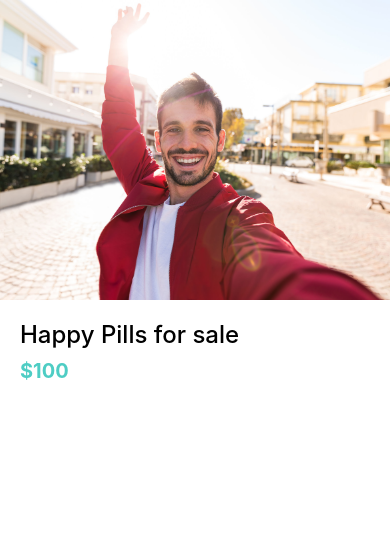
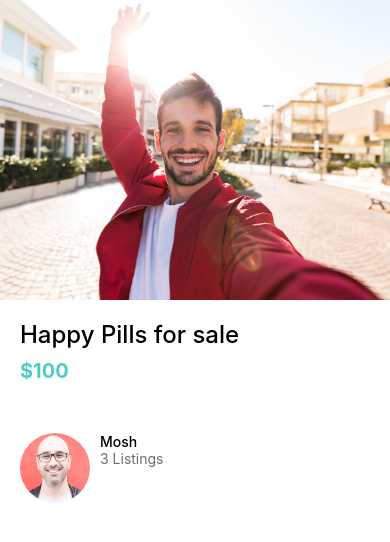
Before and after one commit to waddal/React-Native-Project, a React Native app: screen / in a window 390 px wide. Shown: the top 542 px of the page. Built offline with nearby package versions, Linux system fonts and the light colour scheme.

Commit message:
reusable userComponent created

```diff
--- a/app/colors/index.js
+++ b/app/colors/index.js
@@ -3,5 +3,6 @@
     secondary: "#4ECDC4",
     accent: "#31393C",
     black: "#212121",
-    white: "#F8F8FF"
+    white: "#F8F8FF",
+    grey: "#6E6E69"
 };
--- /dev/null
+++ b/app/components/ListItem.js
@@ -0,0 +1,37 @@
+import React from "react";
+import { View, Image, StyleSheet } from "react-native";
+
+import { colors } from "../colors";
+import AppText from "./AppText";
+
+function ListItem({ title, subTitle, image }) {
+  return (
+    <View style={styles.container}>
+      <Image style={styles.image} source={image} />
+      <View>
+          <AppText style={styles.title}>{title}</AppText>
+          <AppText style={styles.subTitle}>{subTitle}</AppText>
+      </View>
+    </View>
+  );
+}
+
+export default ListItem;
+
+const styles = StyleSheet.create({
+  container: {
+    flexDirection: "row",
+  },
+  image: {
+      width: 70,
+      height: 70,
+      borderRadius: 35,
+      marginRight: 10,
+  },
+  title: {
+    fontWeight: '500',
+  },
+  subTitle: {
+      color: colors.grey,
+  }
+});
--- a/app/screens/ListingsScreen.js
+++ b/app/screens/ListingsScreen.js
@@ -1,7 +1,9 @@
 import React from "react";
 import { View, Image, StyleSheet } from "react-native";
+
 import { colors } from "../colors";
 import AppText from "../components/AppText";
+import ListItem from "../components/ListItem";
 
 function ListingsScreen() {
   return (
@@ -10,6 +12,13 @@
       <View style={styles.detailsContainer}>
         <AppText style={styles.title}>Happy Pills for sale</AppText>
         <AppText style={styles.price}>$100</AppText>
+        <View style={styles.userContainer}>
+          <ListItem
+            image={require("../assets/mosh.jpg")}
+            title="Mosh"
+            subTitle="3 Listings"
+          />
+        </View>
       </View>
     </View>
   );
@@ -27,12 +36,15 @@
   },
   title: {
     fontSize: 24,
-    fontWeight: '500',
+    fontWeight: "500",
   },
   price: {
     fontSize: 20,
-    fontWeight: '700',
+    fontWeight: "700",
     color: colors.secondary,
     marginVertical: 10,
+  },
+  userContainer: {
+    marginVertical: 40,
   }
 });
```
